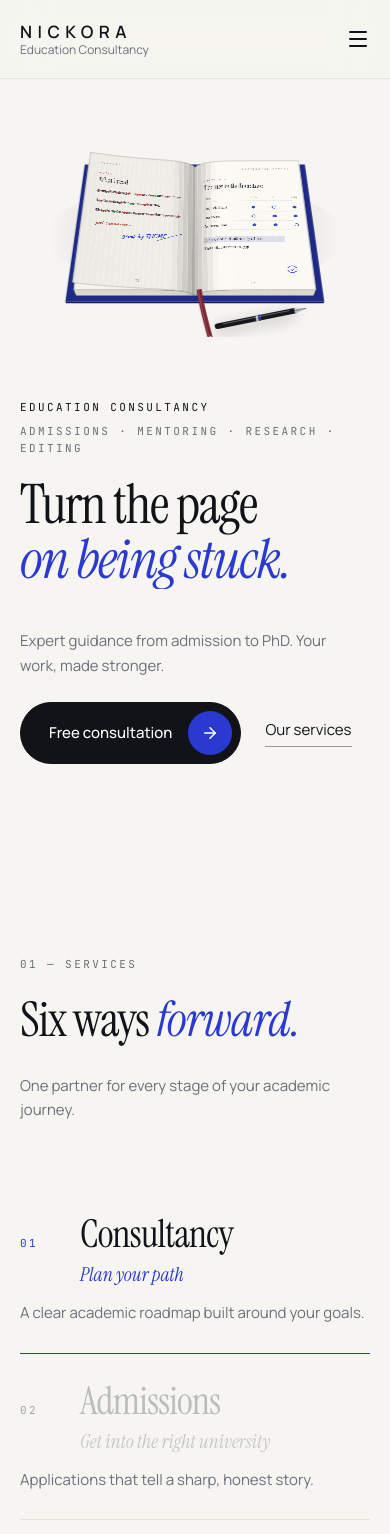
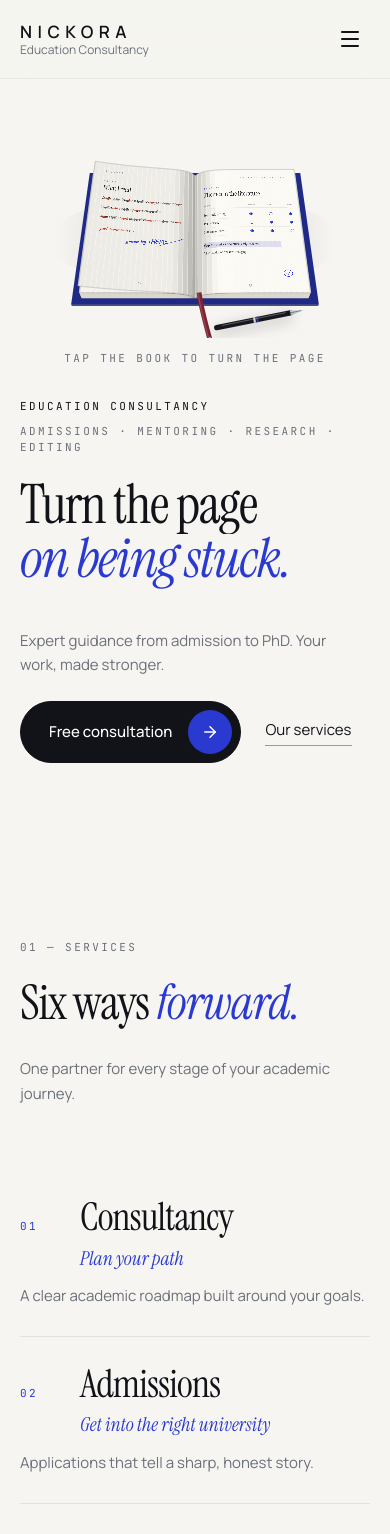
Before and after one commit to sharafff1106-a11y/HUM, a React (Vite) app in the folder nickora/: page / in a window 390 px wide. Shown: the top 1534 px of the page. Built offline with nearby package versions, Linux system fonts and the light colour scheme.

Commit message:
Mobile and tablet polish: in-flow hero book, readable service and journal lists on touch, solid full-screen menu, article contents on mobile
Co-Authored-By: Claude Opus 5.5 <noreply@anthropic.com>
Claude-Session: https://claude.ai/code/session_01GCwruW3KzEet3XWxCrt6V6

```diff
--- a/nickora/src/components/ArticlePage.tsx
+++ b/nickora/src/components/ArticlePage.tsx
@@ -162,7 +162,13 @@ export default function ArticlePage({ slug }: { slug: string }) {
             </nav>
           </aside>
 
-          <article className="max-w-[700px]">
+          <article className="min-w-0 max-w-[700px]">
+            <details className="mb-10 rounded-2xl border border-line bg-card p-5 lg:hidden">
+              <summary className="label cursor-pointer text-muted">In this article</summary>
+              <ul className="mt-4 space-y-3 text-[15px]">
+                {toc.map((h) => <li key={h}><a href={`#j-${a.slug}`} onClick={(e) => { e.preventDefault(); e.stopPropagation(); scrollToAnchor(slugify(h)); }} className="text-ink/75">{h}</a></li>)}
+              </ul>
+            </details>
             <section className="mb-14 rounded-2xl border border-line bg-card p-7 md:p-8">
               <p className="label text-blue">Key takeaways</p>
               <ul className="mt-5 space-y-3">
--- a/nickora/src/components/Hero.tsx
+++ b/nickora/src/components/Hero.tsx
@@ -10,11 +10,12 @@ const line = (text: string, delay: number, cls = "") => (
 
 export default function Hero() {
   return (
-    <section id="top" className="relative flex min-h-[100svh] flex-col justify-end overflow-hidden px-5 pb-20 pt-28 md:px-10 md:pb-24">
-      <div className="absolute left-1/2 top-[84px] h-[30vh] w-[min(820px,96vw)] -translate-x-1/2 md:top-[86px] md:h-[50vh]">
+    <section id="top" className="relative flex flex-col justify-end overflow-hidden px-5 pb-16 pt-24 md:min-h-[100svh] md:px-10 md:pb-24 md:pt-28">
+      <div className="relative -mx-2 mb-4 h-[min(62vw,330px)] md:absolute md:left-1/2 md:top-[86px] md:mx-0 md:mb-0 md:h-[42vh] lg:h-[50vh] md:w-[min(820px,96vw)] md:-translate-x-1/2">
         <Pages />
         <p className="label pointer-events-none absolute right-2 top-3 hidden text-muted md:block">Click the book to turn the page</p>
       </div>
+      <p className="label -mt-1 mb-8 text-center text-muted md:hidden">Tap the book to turn the page</p>
 
       <div className="relative mx-auto grid w-full max-w-[1400px] items-end gap-10 lg:grid-cols-[1fr_auto]">
         <div>
--- a/nickora/src/components/Journal.tsx
+++ b/nickora/src/components/Journal.tsx
@@ -32,9 +32,9 @@ export default function Journal() {
             {list.map((x, i) => (
               <li key={x.slug} onMouseEnter={() => setActive(i)}>
                 <a href={`#j-${x.slug}`} onFocus={() => setActive(i)}
-                  className={`grid grid-cols-[44px_1fr] items-baseline gap-x-4 border-b py-7 transition-colors duration-500 md:grid-cols-[60px_1fr_140px_70px] ${i === active ? "border-blue" : "border-line"}`}>
-                  <span className={`label ${i === active ? "text-blue" : "text-muted/60"}`}>{String(i + 1).padStart(2, "0")}</span>
-                  <span className={`font-display text-[clamp(1.8rem,3vw,2.8rem)] leading-[1.05] transition-colors duration-500 ${i === active ? "text-ink" : "text-ink/35"}`}>{x.title}</span>
+                  className={`grid grid-cols-[44px_1fr] items-baseline gap-x-4 border-b py-7 transition-colors duration-500 md:grid-cols-[60px_1fr_140px_70px] ${i === active ? "lg:border-blue" : ""} border-line`}>
+                  <span className={`label ${i === active ? "text-blue" : "text-blue lg:text-muted/60"}`}>{String(i + 1).padStart(2, "0")}</span>
+                  <span className={`font-display text-[clamp(1.8rem,3vw,2.8rem)] leading-[1.05] transition-colors duration-500 ${i === active ? "text-ink" : "text-ink lg:text-ink/35"}`}>{x.title}</span>
                   <span className={`label hidden md:block ${i === active ? "text-blue" : "text-muted/60"}`}>{x.category}</span>
                   <span className="label hidden text-right text-muted md:block">{readTime(x)}</span>
                   <span className="col-span-2 mt-3 text-[15px] text-muted lg:hidden">{x.excerpt}</span>
--- a/nickora/src/components/Nav.tsx
+++ b/nickora/src/components/Nav.tsx
@@ -7,18 +7,18 @@ const links = [["Services", "#services"], ["Process", "#process"], ["Promise", "
 export default function Nav() {
   const [open, setOpen] = useState(false);
   return (
-    <header className="fixed inset-x-0 top-0 z-50 border-b border-line/70 bg-paper/80 backdrop-blur-xl">
+    <header className={`fixed inset-x-0 top-0 z-50 border-b border-line/70 backdrop-blur-xl ${open ? "bg-paper" : "bg-paper/80"}`}>
       <nav className="mx-auto flex h-[78px] max-w-[1400px] items-center justify-between px-5 md:px-10">
         <Wordmark />
-        <ul className="hidden gap-10 md:flex">
+        <ul className="hidden gap-10 lg:flex">
           {links.map(([l, h]) => <li key={h}><a href={h} className="text-[15px] text-ink/70 transition hover:text-ink">{l}</a></li>)}
         </ul>
-        <a href="#contact" className="hidden rounded-full border border-ink/20 px-6 py-3 text-[14px] font-medium transition hover:border-ink md:block">Free consultation</a>
-        <button className="md:hidden" onClick={() => setOpen(!open)} aria-label="Menu" aria-expanded={open}>{open ? <X /> : <Menu />}</button>
+        <a href="#contact" className="hidden rounded-full border border-ink/20 px-6 py-3 text-[14px] font-medium transition hover:border-ink lg:block">Free consultation</a>
+        <button className="p-2 lg:hidden" onClick={() => setOpen(!open)} aria-label="Menu" aria-expanded={open}>{open ? <X /> : <Menu />}</button>
       </nav>
       {open && (
-        <ul className="border-t border-line px-5 pb-6 pt-2 md:hidden">
-          {links.map(([l, h]) => <li key={h}><a href={h} onClick={() => setOpen(false)} className="block py-3 font-display text-3xl">{l}</a></li>)}
+        <ul className="h-[calc(100svh-78px)] border-t border-line bg-paper px-5 pb-8 pt-4 lg:hidden">
+          {links.map(([l, h]) => <li key={h}><a href={h} onClick={() => setOpen(false)} className="block border-b border-line py-4 font-display text-4xl">{l}</a></li>)}
         </ul>
       )}
     </header>
--- a/nickora/src/components/Pages.tsx
+++ b/nickora/src/components/Pages.tsx
@@ -145,7 +145,7 @@ export default function Pages() {
     const draw = (now: number) => {
       yaw += (tYaw - yaw) * 0.05; pitch += (tPitch - pitch) * 0.05; peek += (peekT - peek) * 0.08;
       if (!reduce && turnStart < 0 && now - lastTurn > IDLE) turn();
-      U = Math.min(w * 0.33, h / 2.25); cx = w / 2; cy = h - U * 0.98;
+      U = Math.min(w * (w < 600 ? 0.4 : 0.33), h / 2.25); cx = w / 2; cy = h - U * 0.98;
       base(); ctx.clearRect(0, 0, w, h);
 
       // Desk shadow
--- a/nickora/src/components/Services.tsx
+++ b/nickora/src/components/Services.tsx
@@ -23,11 +23,11 @@ export default function Services() {
           <ul>
             {services.map((x, i) => (
               <li key={x.id} onMouseEnter={() => setActive(i)} onFocus={() => setActive(i)}
-                className={`relative grid grid-cols-[44px_1fr] items-baseline gap-x-4 border-b py-7 transition-all duration-500 md:grid-cols-[60px_1fr_auto] ${i === active ? "border-blue" : "border-line"}`}>
-                <span className={`label transition ${i === active ? "text-blue" : "text-muted/60"}`}>0{i + 1}</span>
+                className={`relative grid grid-cols-[44px_1fr] items-baseline gap-x-4 border-b py-7 transition-all duration-500 md:grid-cols-[60px_1fr_auto] ${i === active ? "lg:border-blue" : ""} border-line`}>
+                <span className={`label transition ${i === active ? "text-blue" : "text-blue lg:text-muted/60"}`}>0{i + 1}</span>
                 <button onClick={() => setActive(i)} className="text-left">
-                  <span className={`font-display text-[clamp(2.4rem,4.6vw,4.2rem)] leading-none tracking-[-0.02em] transition-colors duration-500 ${i === active ? "text-ink" : "text-ink/25"}`}>{x.title}</span>
-                  <span className={`mt-2 block font-display text-[clamp(1.2rem,1.8vw,1.6rem)] italic transition-colors duration-500 ${i === active ? "text-blue" : "text-ink/20"}`}>{x.line}</span>
+                  <span className={`font-display text-[clamp(2.4rem,4.6vw,4.2rem)] leading-none tracking-[-0.02em] transition-colors duration-500 ${i === active ? "text-ink" : "text-ink lg:text-ink/25"}`}>{x.title}</span>
+                  <span className={`mt-2 block font-display text-[clamp(1.2rem,1.8vw,1.6rem)] italic transition-colors duration-500 ${i === active ? "text-blue" : "text-blue lg:text-ink/20"}`}>{x.line}</span>
                 </button>
                 <span className={`label hidden transition md:block ${i === active ? "text-ink" : "text-muted/50"}`}>{x.for}</span>
                 <p className="col-span-2 mt-3 text-[15px] text-muted lg:hidden">{x.text}</p>
```
